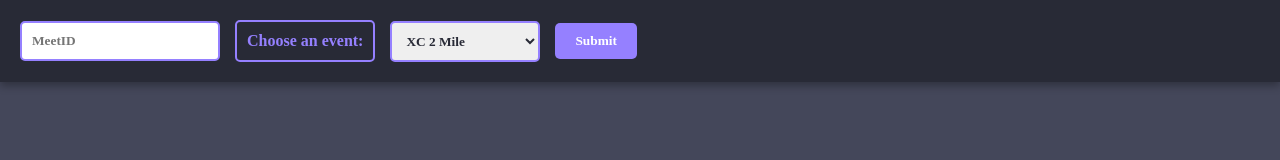
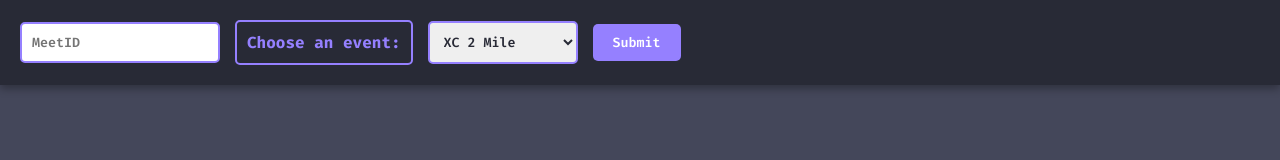
Before and after one commit to nulxn/athletic-data, a plain HTML site: page index.html in a window 1280 px wide. Drawn offline with nearby package versions, Linux system fonts and the light colour scheme; the site is published under a folder, as on GitHub Pages, so addresses that start at the root find nothing.

Commit message:
Rebuild dist/

```diff
--- a/css/style.css
+++ b/css/style.css
@@ -1 +1 @@
-:root{--bg:#44475a;--fg:#f8f8f2;--text:#ffffff;--accent:rgb(149, 128, 255);--comment:#6272a4;--darker:#282a36}@font-face{font-family:"Fira Code";src:url(/fonts/FiraCode-VariableFont_wght.ttf)}*{margin:0;padding:0;box-sizing:border-box;color:inherit;font-family:"Fira Code"}html{font-family:"Fira Code";color:var(--text)}body{padding-top:80px;background-color:var(--bg);display:flex;justify-content:center;align-items:center;height:100vh;margin:0}nav{position:fixed;top:0;left:0;right:0;z-index:1000;width:100%;background-color:var(--darker);padding:20px;box-shadow:0 4px 8px rgba(0,0,0,.3);display:flex;align-items:center;gap:15px}.inside{padding:10px;border-radius:5px;font-weight:600;border:2px solid var(--accent);color:var(--darker)}input.inside{width:200px}label.inside{font-weight:700;color:var(--accent)}select.inside{width:150px}button.inside{appearance:none;background-color:var(--accent);border:none;border-radius:5px;padding:10px 20px;color:var(--text);cursor:pointer;transition:all .2s ease-in-out}button.inside:hover{box-shadow:0 8px 15px rgba(149,128,255,.25);transform:translateY(-2px)}button.inside:active{box-shadow:none;transform:translateY(0)}button.inside:disabled{pointer-events:none;opacity:.6}button:focus,input:focus,select:focus{outline:3px solid var(--accent);outline-offset:3px}
+:root{--bg:#44475a;--fg:#f8f8f2;--text:#ffffff;--accent:rgb(149, 128, 255);--comment:#6272a4;--darker:#282a36}@font-face{font-family:"Fira Code";src:url(../fonts/FiraCode-VariableFont_wght.ttf)}*{margin:0;padding:0;box-sizing:border-box;color:inherit;font-family:"Fira Code"}html{font-family:"Fira Code";color:var(--text)}body{padding-top:80px;background-color:var(--bg);display:flex;justify-content:center;align-items:center;height:100vh;margin:0}nav{position:fixed;top:0;left:0;right:0;z-index:1000;width:100%;background-color:var(--darker);padding:20px;box-shadow:0 4px 8px rgba(0,0,0,.3);display:flex;align-items:center;gap:15px}.inside{padding:10px;border-radius:5px;font-weight:600;border:2px solid var(--accent);color:var(--darker)}input.inside{width:200px}label.inside{font-weight:700;color:var(--accent)}select.inside{width:150px}button.inside{appearance:none;background-color:var(--accent);border:none;border-radius:5px;padding:10px 20px;color:var(--text);cursor:pointer;transition:all .2s ease-in-out}button.inside:hover{box-shadow:0 8px 15px rgba(149,128,255,.25);transform:translateY(-2px)}button.inside:active{box-shadow:none;transform:translateY(0)}button.inside:disabled{pointer-events:none;opacity:.6}button:focus,input:focus,select:focus{outline:3px solid var(--accent);outline-offset:3px}
```
